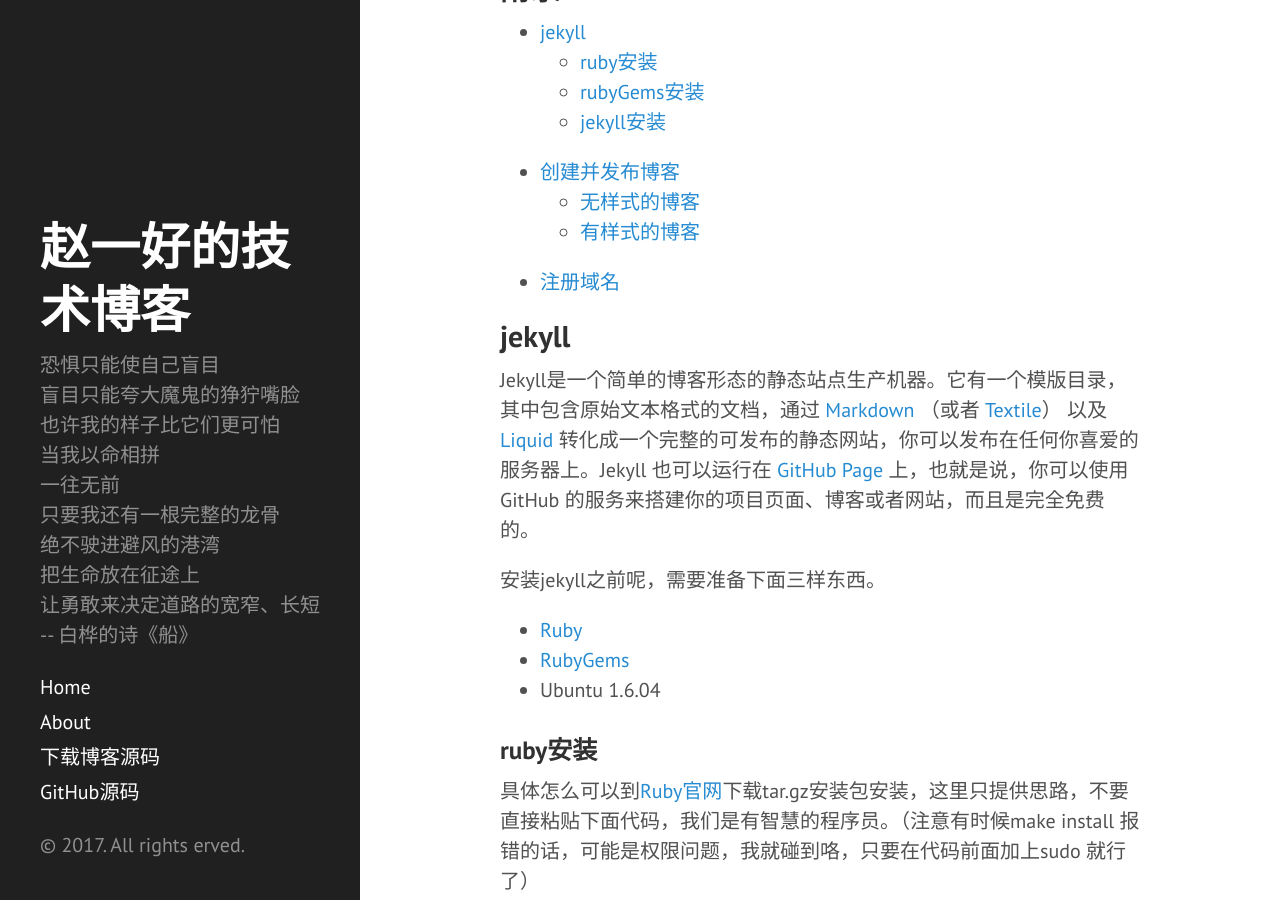
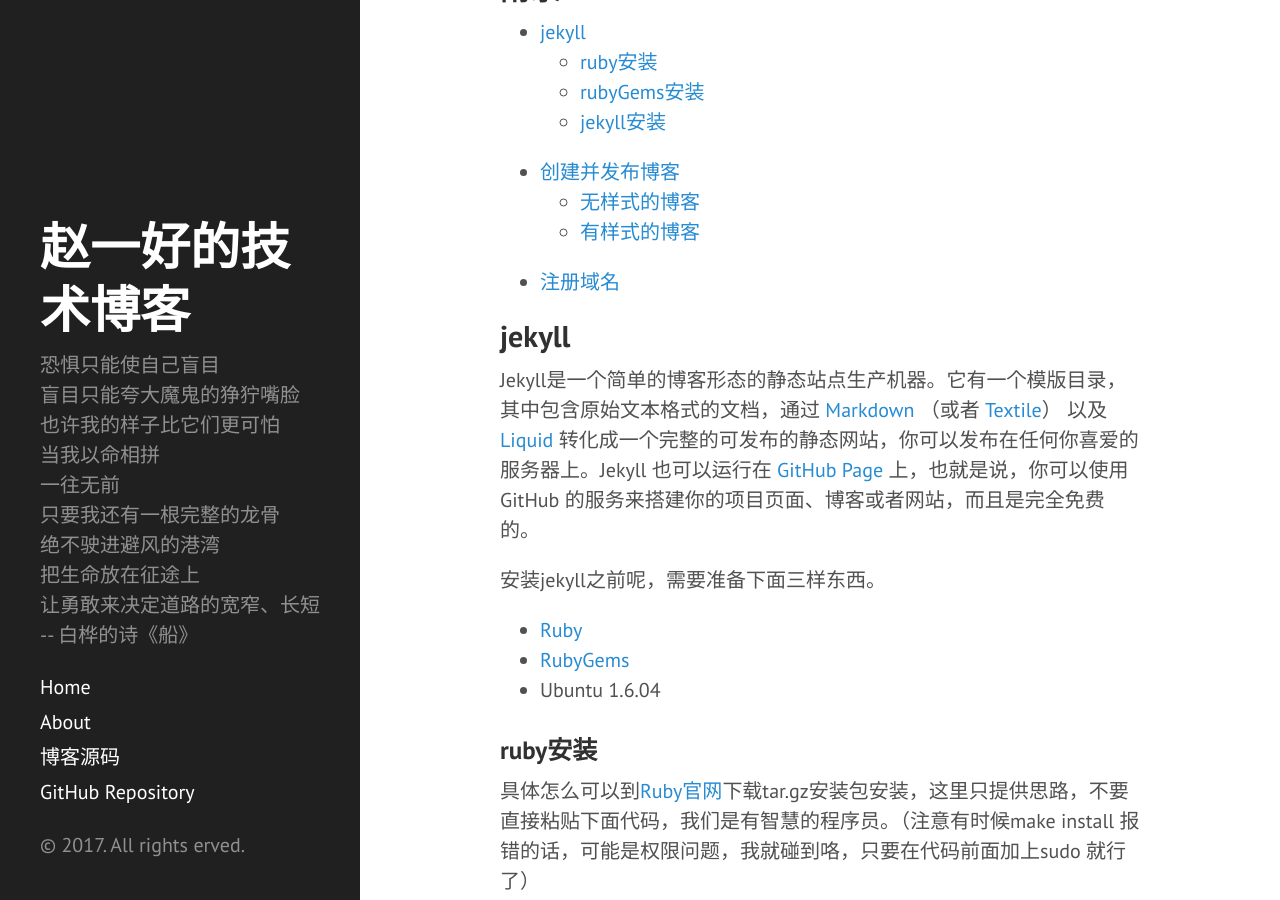
Before and after one commit to sihaiboli/Demo233.github.io, a Jekyll site: the page built from index.html, in a window 1280 px wide and 900 px high, scrolled down 487 px. Built offline with Jekyll 4.4.1, drawn with Linux system fonts in a browser that asks for light colours; Markdown is read by kramdown in place of the engine named in the settings; the list of posts is cut into pages by our own code.

Commit message:
fix sidebar page

```diff
--- a/_includes/sidebar.html
+++ b/_includes/sidebar.html
@@ -27,8 +27,8 @@
       {% endfor %}
 
       <!--<a class="sidebar-nav-item" href="{{ site.github.repo }}/archive/v{{ site.version }}.zip">Download</a>-->
-      <a class="sidebar-nav-item" href="{{ site.github.repo }}/archive/master.zip">下载博客源码</a>
-      <a class="sidebar-nav-item" href="{{ site.github.repo }}">GitHub源码</a>
+      <a class="sidebar-nav-item" href="{{ site.github.repo }}/archive/master.zip">博客源码</a>
+      <a class="sidebar-nav-item" href="{{ site.github.repo }}" target="_blank">GitHub Repository</a>
       <!-- <span class="sidebar-nav-item">Currently v{{ site.version }}</span>-->
     </nav>
     <p>&copy; {{ site.time | date: '%Y' }}. All rights <res></res>erved.</p>
```
